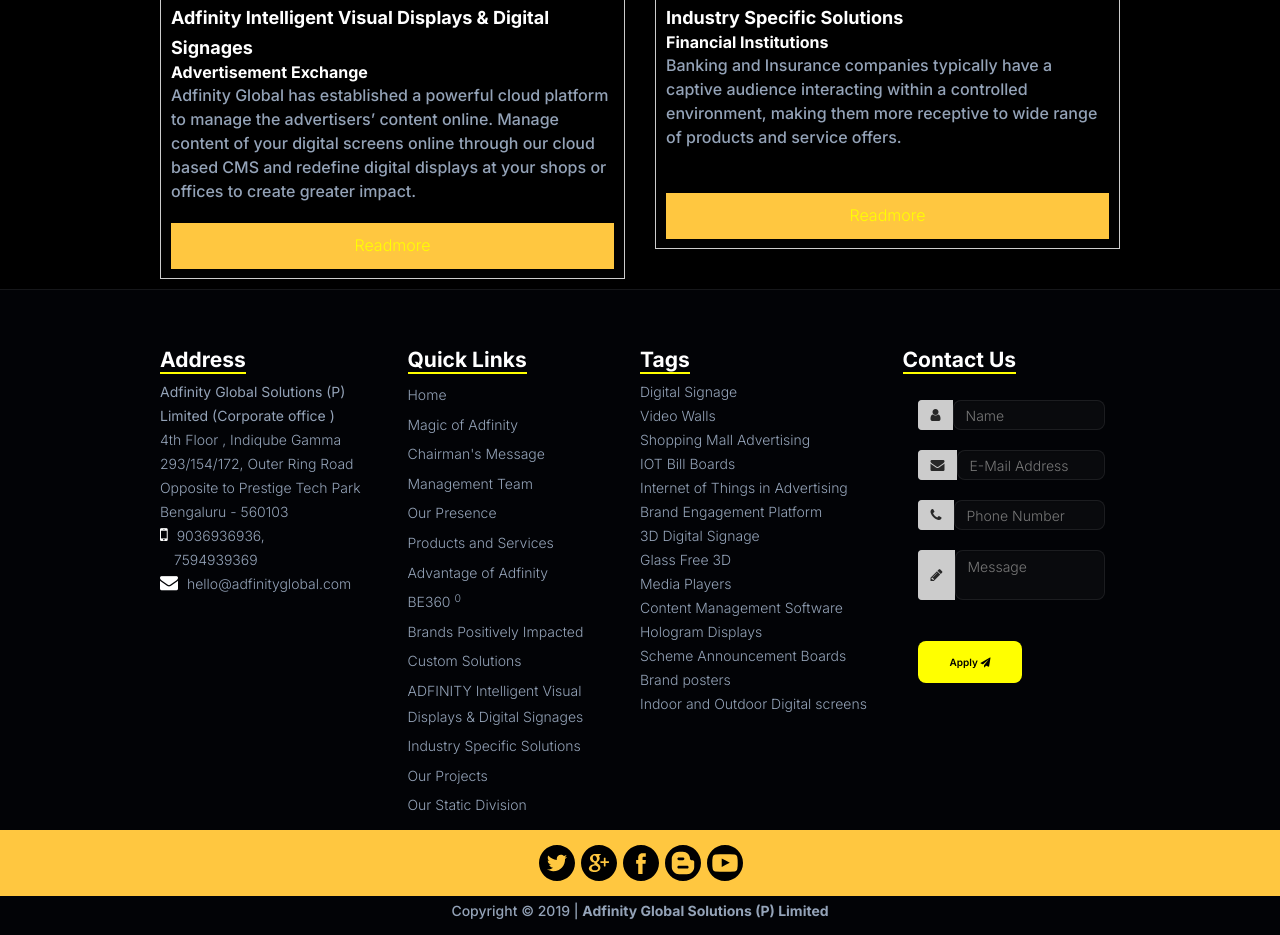
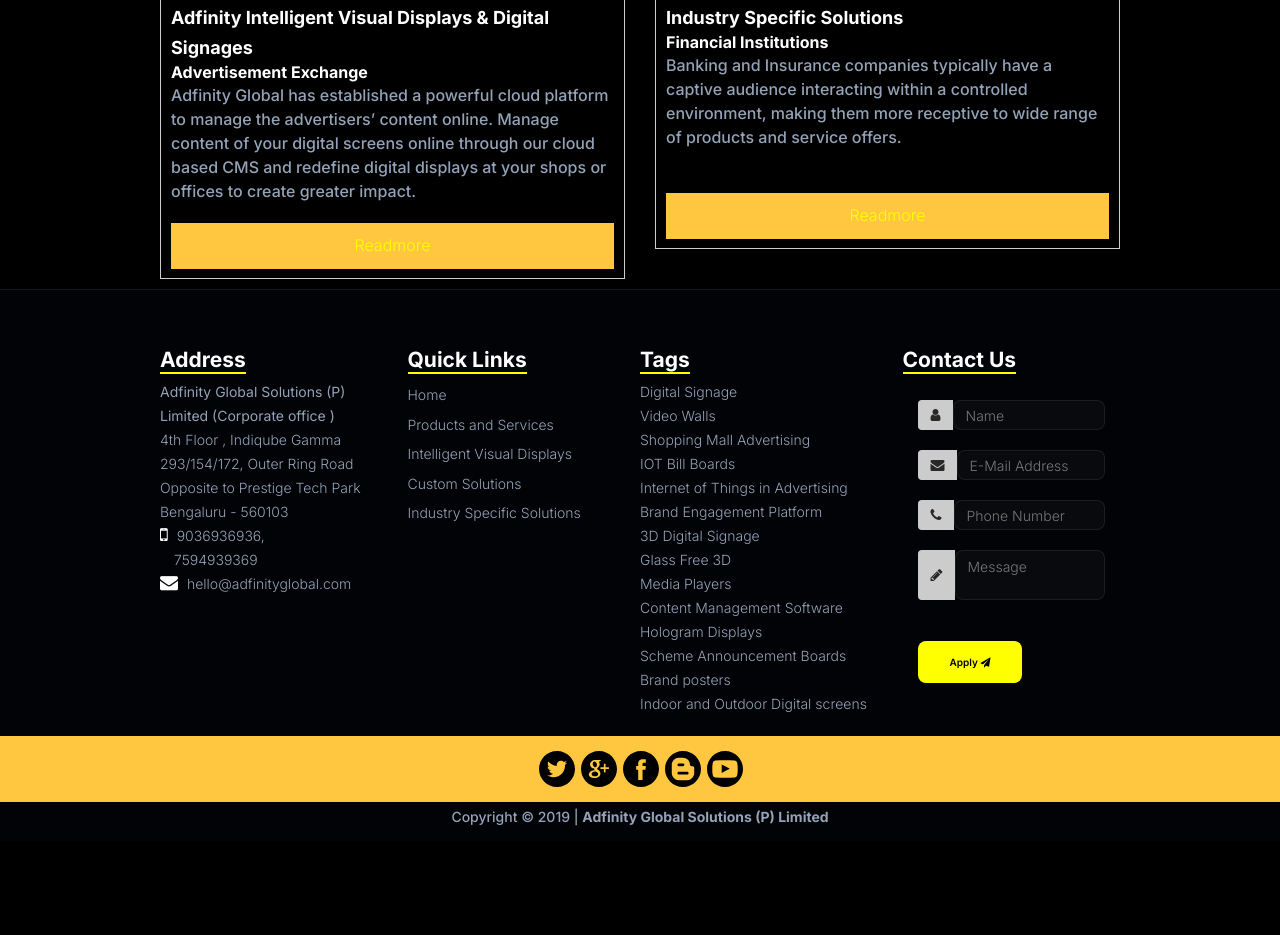
Before and after one commit to joelfanbella/adfinity-led, a website: page customsolutions.html in a window 1280 px wide. Shown: the part 894-1829 px from the top of the page. After the commit the page ends 1735 px from the top, so only its background shows below. Drawn offline with nearby package versions, Linux system fonts and the light colour scheme; some packages are replaced by stand-ins of ours; grey boxes are pictures that could not be loaded; a script that the page names is missing; a web font is replaced by a local one.

Commit message:
refactor: rebrand as Adfinity LED and streamline website navigation footer links

```diff
--- a/customsolutions.html
+++ b/customsolutions.html
@@ -2,13 +2,10 @@
 <html lang="en">
 <head>
 <meta charset="utf-8">
-<title>Custom Competence – Adfinity Global Solution (P) Ltd.</title>
+<title>Custom Competence & LED Display Engineering - Adfinity LED</title>
 <meta name="viewport" content="width=device-width, initial-scale=1.0">
 
-<meta name="description" content="Promotion and Direct marketing are inseparable part of brand communication as brand continue to focus on efficient marketing to promote growth of its Products & Services.
-
-Adfinity Global Solution (P) Ltd provides you with the complete solution with Indoor and Outdoor digital media. It’s a one stop shop to meet all your digital media needs under one roof. It makes the brand stand out from the crowd with its wide range of signages, video display walls, touch screen signs at malls and public places.
-"/>
+<meta name="description" content="Custom visual display solutions, tailor-made LED screen shapes, curves, transparent panels, and double-sided screens engineered by Adfinity LED."/>
 
 
 <!-- Twitter Card data -->
@@ -287,27 +284,12 @@ Adfinity Global Solution (P) Ltd provides you with the complete solution with In
            <div class="footer-section__info">
            <ul>
 			   <li><a href="index.html">Home</a></li>
-               <li> <a href="about.html">Magic of Adfinity</a></li>
-                <li> <a href="chairman.html">Chairman's Message</a></li>
-                <li> <a href="management.html">Management Team</a></li>
-                 <li> <a href="ourpresence.html">Our Presence</a></li>
               <li><a href="products.html">Products and Services</a></li>
-              <li><a href="advantage.html">Advantage of Adfinity</a></li>
-                       <li> <a href="be360.html">BE360 <sup>0</sup></a></li>
-                         <li>  <a href="advertisers.html">Brands  Positively Impacted</a></li>
-
-                            <li>  <a href="customsolutions.html">Custom Solutions</a></li>
-                             <li>  <a href="visualdisplay.html">ADFINITY Intelligent Visual Displays & Digital Signages</a></li>
-                            <!--<li>  <a href="javascrip:void(0)">Blogs and Articles</a></li>-->
-                          <li>  <a href="industrysolutions.html">Industry Specific Solutions</a></li>
-                          <li>
-                <a href="ourprojects.html">Our Projects</a>
-              </li>
-              <li>
-                <a href="ourstaticdivision.html">Our Static Division</a>
-              </li>
-                   </ul>
-                  </div>
+              <li><a href="visualdisplay.html">Intelligent Visual Displays</a></li>
+              <li><a href="customsolutions.html">Custom Solutions</a></li>
+              <li><a href="industrysolutions.html">Industry Specific Solutions</a></li>
+           </ul>
+          </div>
 
 
 
```
Also changed, not shown: index.html (+8 -9 lines), industrysolutions.html (+7 -22 lines), products.html (+7 -22 lines), visualdisplay.html (+7 -23 lines).
